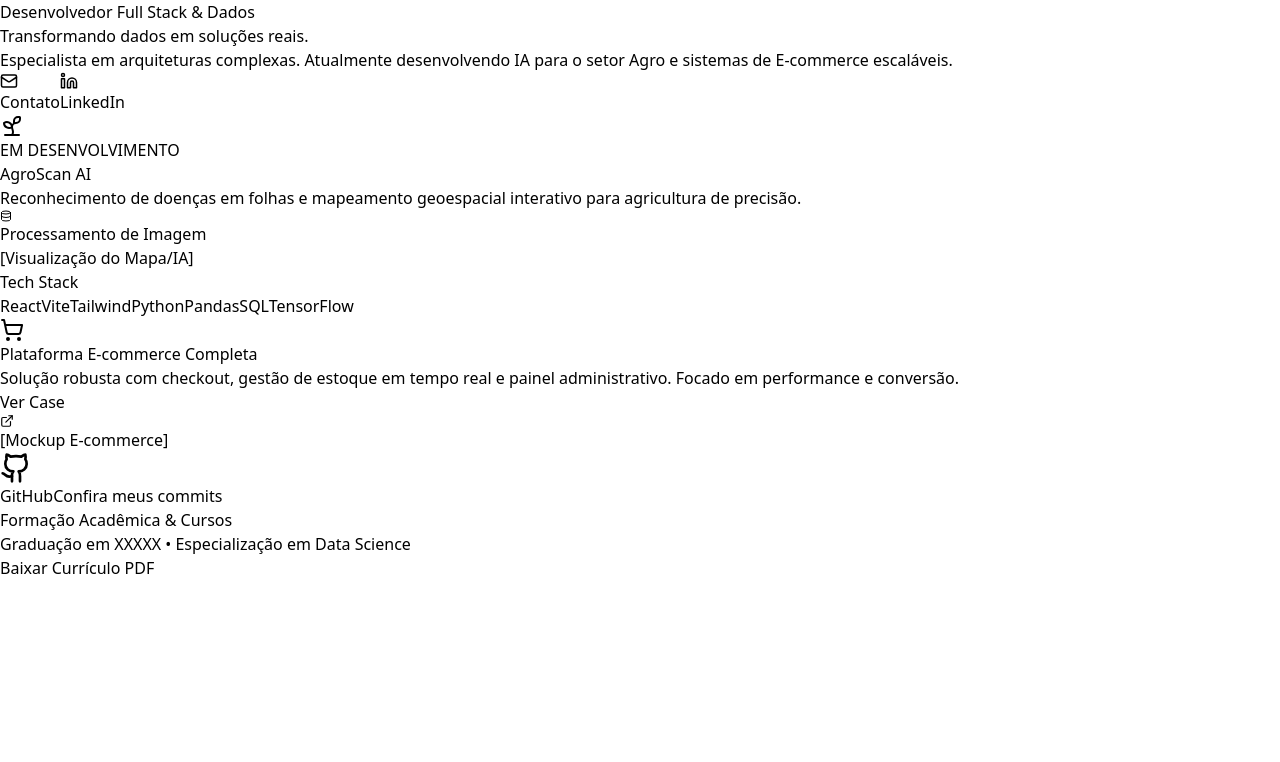
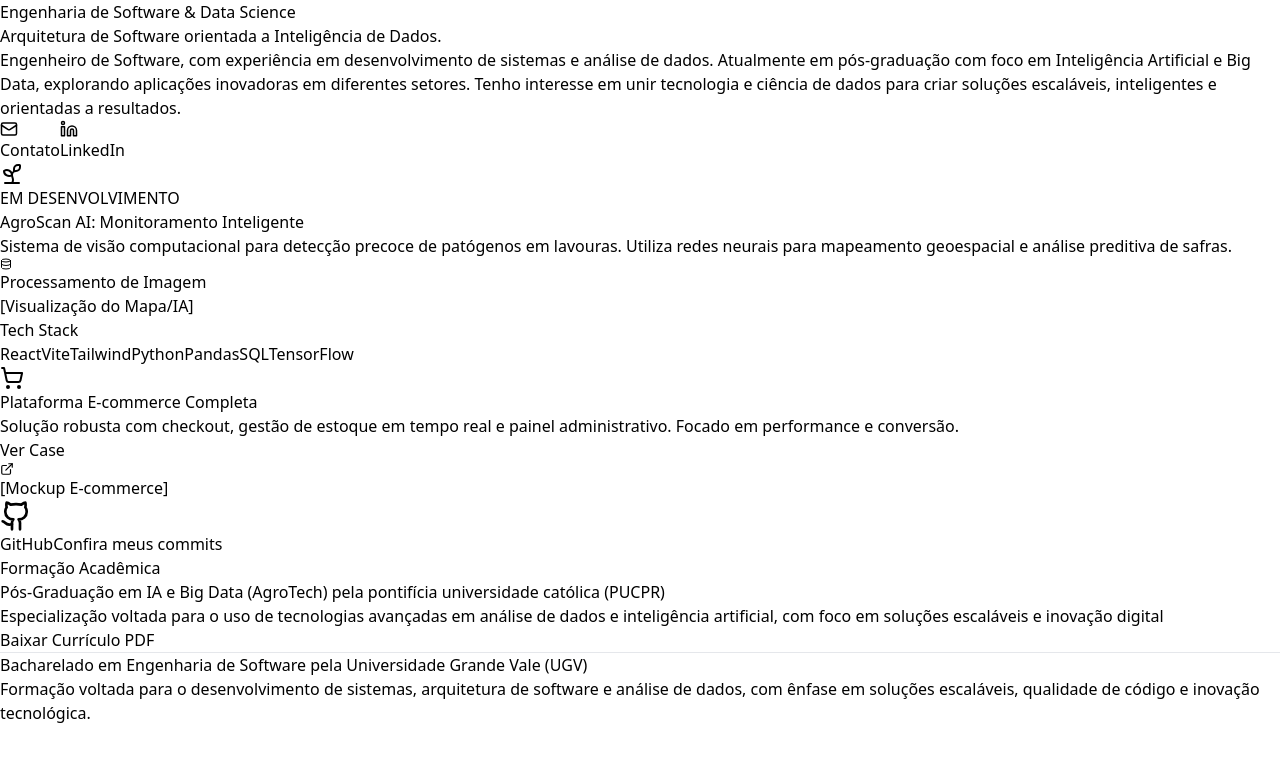
Before and after one commit to RaoanMarcel/portifolio, a React (Vite) app in the folder portfolio-bento/: page / in a window 1280 px wide. Shown: the top 762 px of the page. Built offline with nearby package versions, Linux system fonts and the light colour scheme.

Commit message:
criação de dados textuais

```diff
--- a/portfolio-bento/src/App.jsx
+++ b/portfolio-bento/src/App.jsx
@@ -18,13 +18,13 @@
         {/* 1. HERO SECTION (Ocupa 2 colunas) */}
         <BentoCard className="md:col-span-2 md:row-span-2 flex flex-col justify-center items-start space-y-4">
           <div className="inline-block px-3 py-1 bg-emerald-100 text-emerald-800 text-xs font-bold rounded-full uppercase tracking-wider">
-            Desenvolvedor Full Stack & Dados
+            Engenharia de Software & Data Science
           </div>
           <h1 className="text-4xl md:text-5xl font-bold tracking-tight text-slate-800">
-            Transformando dados em <span className="text-emerald-600">soluções reais</span>.
+            Arquitetura de Software orientada a <span className="text-emerald-600">Inteligência de Dados</span>.
           </h1>
           <p className="text-slate-600 text-lg max-w-lg">
-            Especialista em arquiteturas complexas. Atualmente desenvolvendo IA para o setor Agro e sistemas de E-commerce escaláveis.
+            Engenheiro de Software, com experiência em desenvolvimento de sistemas e análise de dados. Atualmente em pós-graduação com foco em Inteligência Artificial e Big Data, explorando aplicações inovadoras em diferentes setores. Tenho interesse em unir tecnologia e ciência de dados para criar soluções escaláveis, inteligentes e orientadas a resultados.
           </p>
           <div className="flex gap-3 pt-2">
             <button className="flex items-center gap-2 bg-slate-900 text-white px-5 py-2.5 rounded-lg font-medium hover:bg-slate-800 transition">
@@ -48,10 +48,9 @@
               </div>
               <span className="text-xs font-mono text-emerald-400 border border-emerald-500/30 px-2 py-1 rounded">EM DESENVOLVIMENTO</span>
             </div>
-            <h3 className="text-xl font-bold mb-2">AgroScan AI</h3>
+            <h3 className="text-xl font-bold mb-2">AgroScan AI: Monitoramento Inteligente</h3>
             <p className="text-slate-400 text-sm">
-              Reconhecimento de doenças em folhas e mapeamento geoespacial interativo para agricultura de precisão.
-            </p>
+              Sistema de visão computacional para detecção precoce de patógenos em lavouras. Utiliza redes neurais para mapeamento geoespacial e análise preditiva de safras.            </p>
           </div>
 
           <div className="relative z-10 mt-6 bg-slate-800/50 p-3 rounded-lg border border-slate-700">
@@ -110,15 +109,22 @@
         <BentoCard className="md:col-span-3 bg-slate-100 border-none">
           <div className="flex flex-col md:flex-row justify-between items-center gap-4">
              <div>
-               <h3 className="font-bold text-slate-800">Formação Acadêmica & Cursos</h3>
-               <p className="text-sm text-slate-600">Graduação em XXXXX • Especialização em Data Science</p>
+               <h3 className="font-bold text-slate-800">Formação Acadêmica</h3>
+               <p className="text-sm text-slate-800">Pós-Graduação em IA e Big Data (AgroTech) pela pontifícia universidade católica (PUCPR)</p>
+               <p className="text-xs text-slate-600">Especialização voltada para o uso de tecnologias avançadas em análise de dados e inteligência artificial, com foco em soluções escaláveis e inovação digital</p>
              </div>
              <button className="text-sm border border-slate-300 px-4 py-2 rounded-lg bg-white hover:bg-slate-50 font-medium">
                Baixar Currículo PDF
              </button>
           </div>
+          <hr className="my-6 border-slate-300" />
+                    <div className="flex flex-col md:flex-row justify-between items-center gap-4">
+             <div>
+               <p className="text-sm text-slate-800">Bacharelado em Engenharia de Software pela Universidade Grande Vale (UGV)</p>
+               <p className="text-xs text-slate-600">Formação voltada para o desenvolvimento de sistemas, arquitetura de software e análise de dados, com ênfase em soluções escaláveis, qualidade de código e inovação tecnológica.</p>
+             </div>
+          </div>
         </BentoCard>
-
       </div>
     </div>
   );
```
